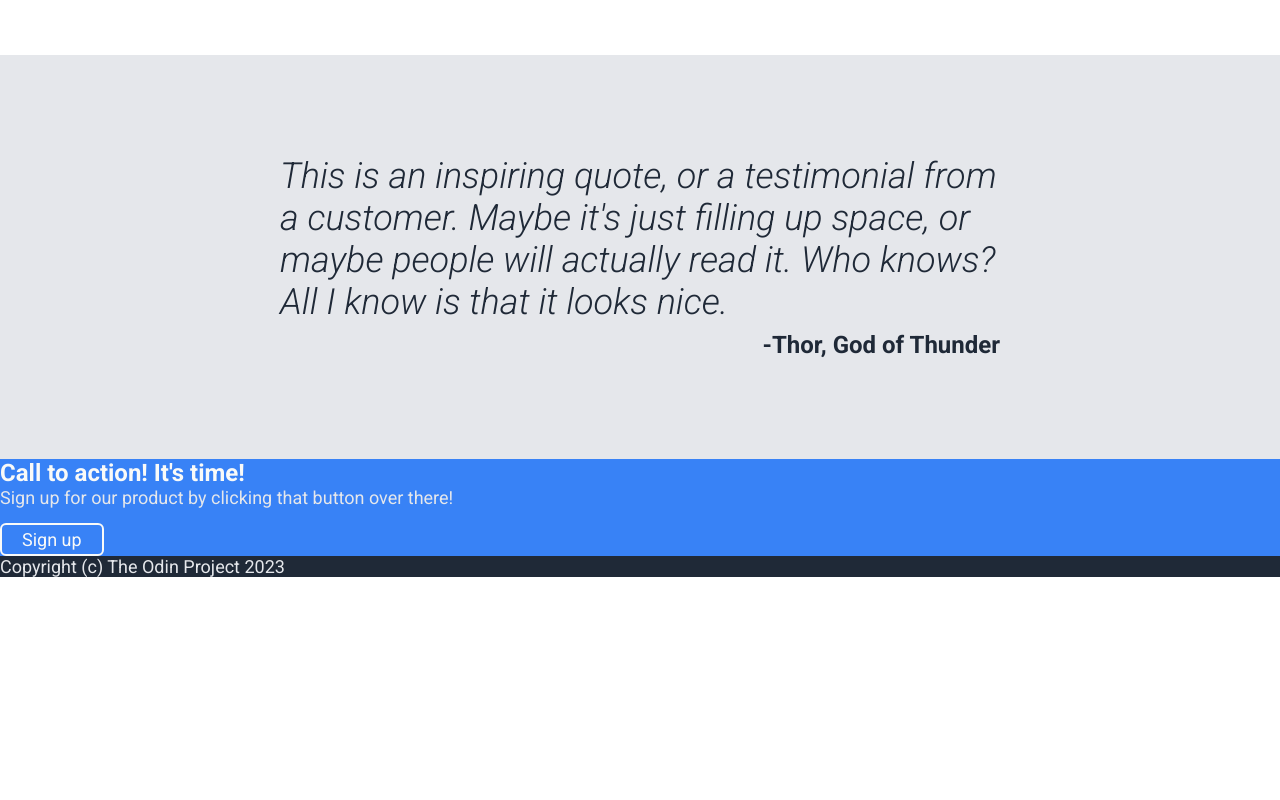
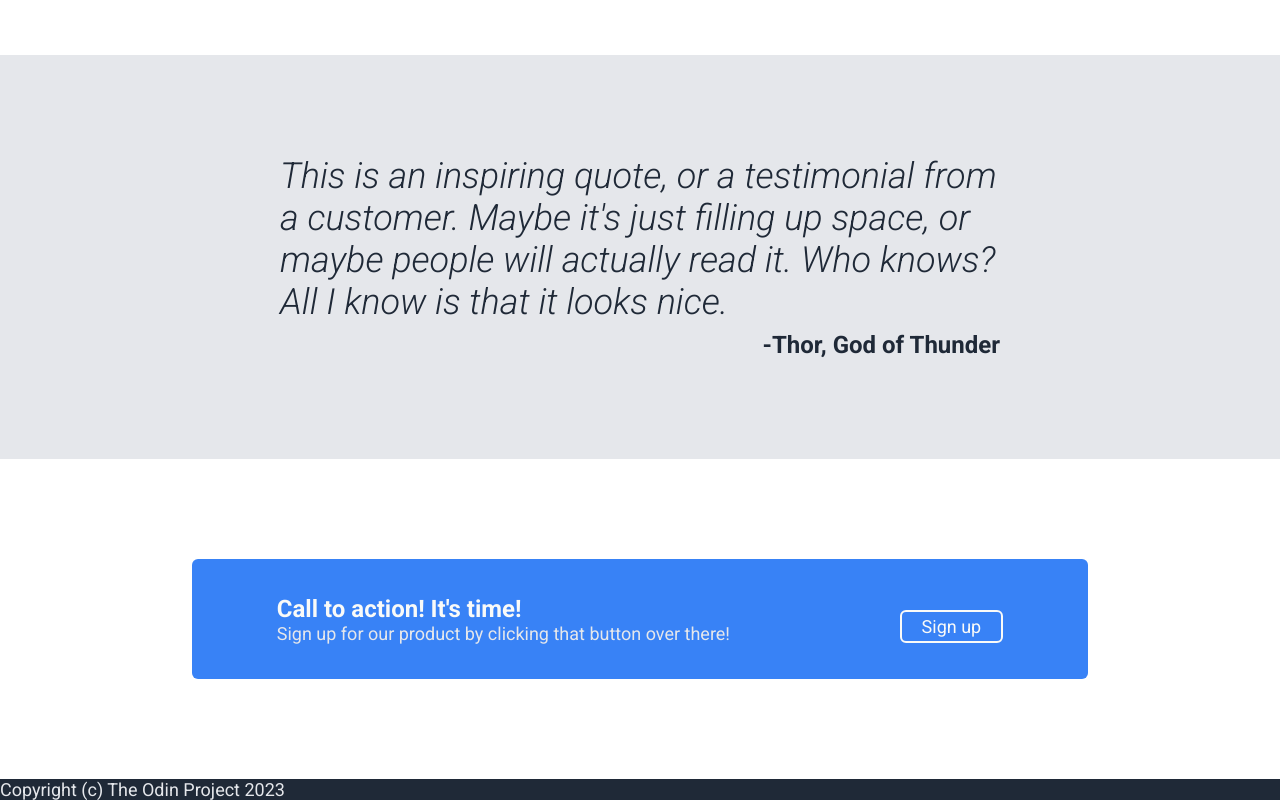
Before and after one commit to bigspaceworm/odin-landing-page, a plain HTML site: page index.html in a window 1280 px wide. Shown: the part 888-1688 px from the top of the page. Before the commit the page ends 1465 px from the top, so only its background shows below. Drawn offline with Linux system fonts and the light colour scheme.

Commit message:
Style sign up banner

```diff
--- a/index.html
+++ b/index.html
@@ -69,7 +69,7 @@
 				<div class="signup-text-body">Sign up for our product by clicking that button over there!</div>
 			</div>
 
-			<button class="signup-button">Sign up</button>
+			<button class="signup-button-border">Sign up</button>
 		</div>
 
 		<div class="footer">Copyright (c) The Odin Project 2023</div>
--- a/styles.css
+++ b/styles.css
@@ -157,6 +157,13 @@ body {
 
  .signup-container {
 	background-color: #3882F6;
+	width: 70%;
+	height: 120px;
+	margin: 100px auto 100px auto;
+	border-radius: 6px;
+	display: flex;
+	justify-content: space-around;
+	align-items: center;
  }
 
  .signup-text {
@@ -174,8 +181,14 @@ body {
 	font-size: 18px;
  }
 
-.signup-container .signup-button {
+.signup-button-border {
+	background-color: #3882F6;
+	color: #F9FAF8;
+	font-size: 18px;
+	padding: 4px 20px;
+	margin-top: 15px;
 	border: 2px solid #F9FAF8;
+	border-radius: 6px;
  }
 
  .footer {
```
